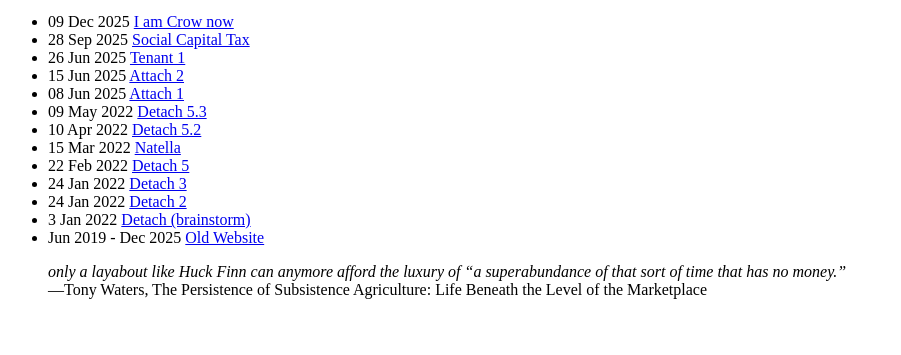
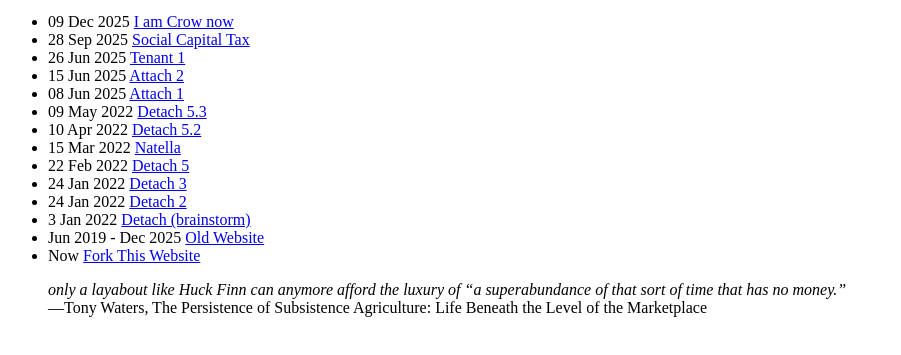
Before and after one commit to numtel/lns, a website: page src/pages/index.html in a window 1280 px wide. Shown: the part 87-442 px from the top of the page, without its empty margins (0-901 px from the left). Drawn offline with Linux system fonts and the light colour scheme.

Commit message:
Github link

```diff
--- a/src/pages/index.html
+++ b/src/pages/index.html
@@ -57,6 +57,10 @@ title: Late Night Sketches
     <span class="date">Jun 2019 - Dec 2025</span>
     <a href="https://old.latenightsketches.com/">Old Website</a>
   </li>
+  <li>
+    <span class="date">Now</span>
+    <a href="https://github.com/numtel/lns">Fork This Website</a>
+  </li>
 </ul>
 
 <blockquote><em>only a layabout like Huck Finn can anymore afford the luxury of “a superabundance of that sort of
```
